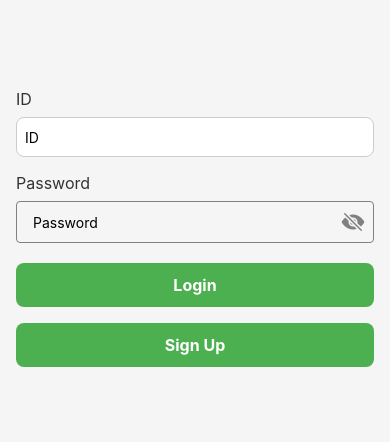
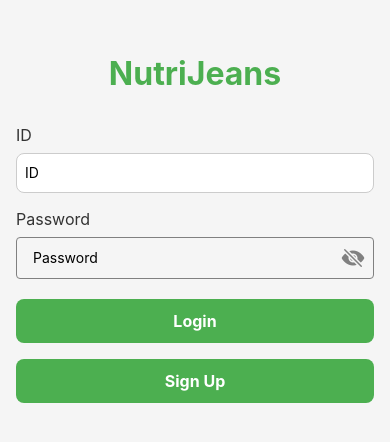
Before and after one commit to minkinghub/OCR_Nutrient_APP, a React Native app in the folder front/: screen /Login in a window 390 px wide. Shown: the part 190-632 px from the top of the page. Built offline with nearby package versions, Linux system fonts and the light colour scheme; what react-native-gifted-charts would draw is missing.

Commit message:
last comiit

```diff
--- a/front/components/LoginScreen.js
+++ b/front/components/LoginScreen.js
@@ -36,6 +36,7 @@ function LoginScreen({ navigation }) {
 
   return (
     <View style={styles.container}>
+      <Text style={styles.appName}>NutriJeans</Text>
       <Text style={styles.label}>ID</Text>
       {/* ID 입력 필드 */}
       <TextInput style={styles.input} value={id} onChangeText={setId} placeholder="ID" />
@@ -69,6 +70,13 @@ const styles = StyleSheet.create({
     padding: 16,
     backgroundColor: '#f5f5f5',
   },
+  appName: {
+    fontSize: 32,
+    fontWeight: 'bold',
+    color: '#4CAF50',
+    textAlign: 'center',
+    marginBottom: 32,
+  },
   label: {
     fontSize: 16,
     marginBottom: 8,
--- a/front/components/loadData.js
+++ b/front/components/loadData.js
@@ -2,7 +2,7 @@ import axios from 'axios';
 
 const loadNutrient = async (userData) => {
     try {
-        const response = await axios.post('http://192.168.1.18:8000/history', userData, {
+        const response = await axios.post('http://192.168.1.28:8000/history', userData, {
         headers: {
             'Content-Type': 'application/json',
         },
--- a/front/components/sendData.js
+++ b/front/components/sendData.js
@@ -2,7 +2,7 @@ import axios from 'axios';
 
 const sendingSignUp = async (userData) => {
     try {
-        const response = await axios.post('http://192.168.1.18:8000/signup', userData, {
+        const response = await axios.post('http://192.168.1.28:8000/signup', userData, {
         headers: {
             'Content-Type': 'application/json',
         },
@@ -20,7 +20,7 @@ const sendingSignUp = async (userData) => {
 
 const sendingLogin = async (userData) => {
     try {
-        const response = await axios.post('http://192.168.1.18:8000/login', userData, {
+        const response = await axios.post('http://192.168.1.28:8000/login', userData, {
         headers: {
             'Content-Type': 'application/json',
         },
--- a/front/pages/CameraPage.js
+++ b/front/pages/CameraPage.js
@@ -6,9 +6,12 @@ import { Ionicons } from '@expo/vector-icons';
 import axios from 'axios';
 import * as ImagePicker from 'expo-image-picker';
 import { LoadingComponent } from '../components';  // 로딩 컴포넌트를 가져옴
+import { useNavigation } from '@react-navigation/native'; // useNavigation 훅 가져오기
+
 
 const CameraPage = () => {
   const { user } = useUser();
+  const navigation = useNavigation();   // navigation 객체 생성
   const [facing, setFacing] = useState('back');
   const [permission, requestPermission] = useCameraPermissions();
   const cameraRef = useRef(null);
@@ -77,7 +80,7 @@ const CameraPage = () => {
     setIsUploading(true);
 
     try {
-      const response = await axios.post('http://192.168.1.18:8000/boxedimage', { base64: base64, user_id: user });
+      const response = await axios.post('http://192.168.1.28:8000/boxedimage', { base64: base64, user_id: user });
       setBoxedPhotos(response.data.cropped_images);
       setUploadStatus('success');
     } catch (error) {
@@ -93,12 +96,14 @@ const CameraPage = () => {
     setIsUploading(true);
 
     try {
-      const response = await axios.post('http://192.168.1.18:8000/upload', {
+      const response = await axios.post('http://192.168.1.28:8000/upload', {
         base64: boxedPhotos[0], // 첫 번째 잘린 이미지를 업로드
         user_id: user,
       });
       console.log(response.data);
       setUploadStatus('success');
+      navigation.navigate('Stats'); // 업로드 했을 때 통계 페이지로 이동
+
     } catch (error) {
       console.error(error.response ? error.response.data : error.message);
       setUploadStatus('error');
--- a/front/pages/GraphPage.js
+++ b/front/pages/GraphPage.js
@@ -157,7 +157,7 @@ const GraphPage = () => {
                 frontColor: '#84A9FF',
             },
             {
-                value: Math.floor((newNutrient.sugar / 36) * 100),
+                value: Math.floor((newNutrient.sugar / 100) * 100),
                 label: "당류",
                 labelWidth: labelSize,
                 labelTextStyle: { color: 'gray' },
```
